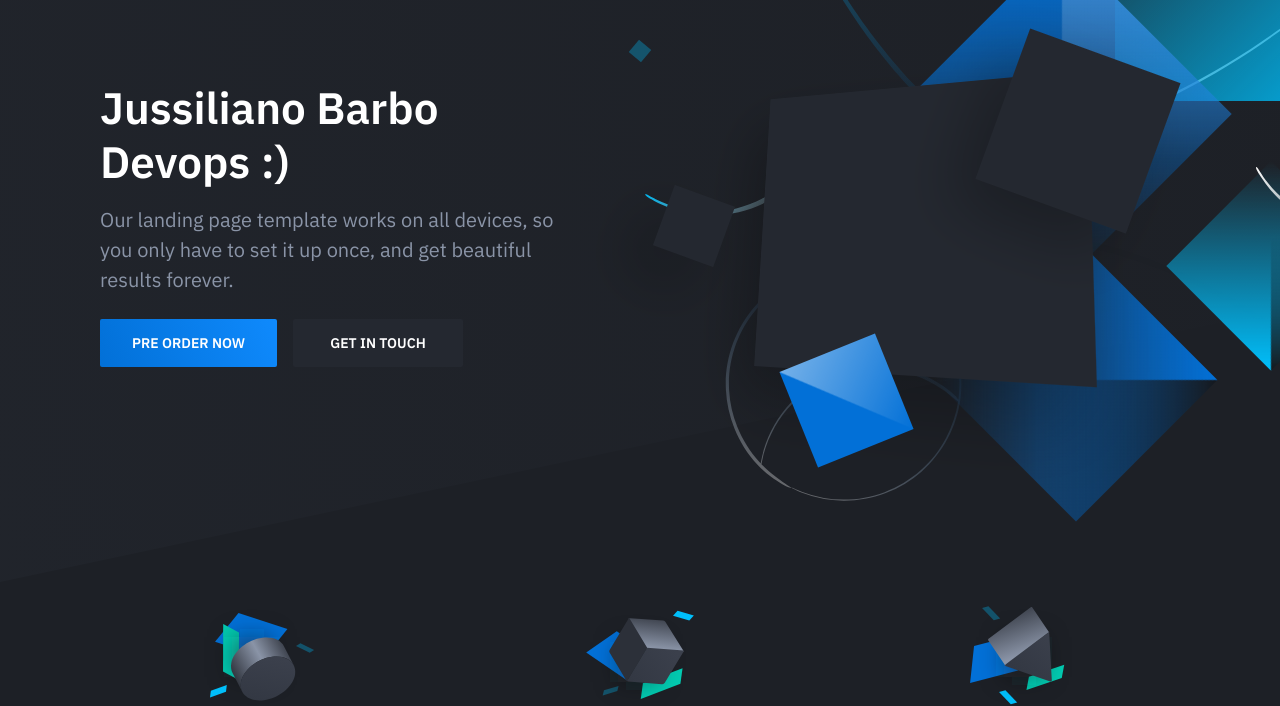
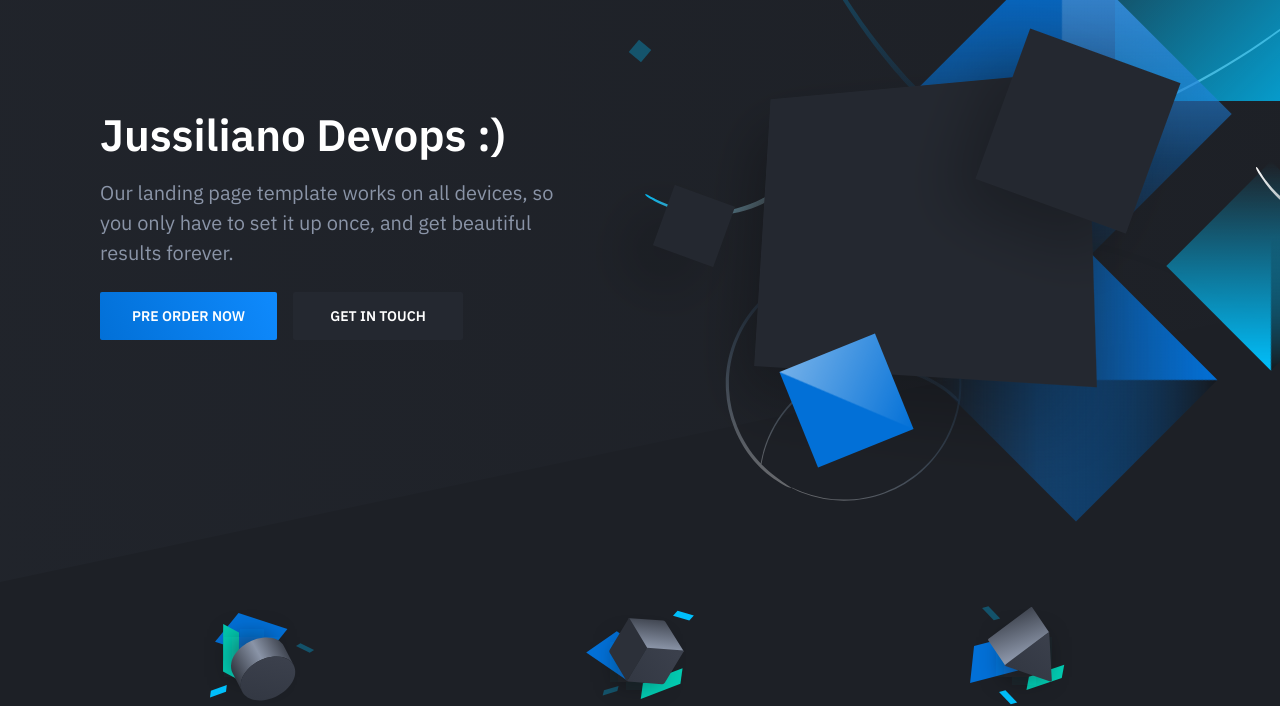
Before and after one commit to jussiliano/estadao, a plain HTML site: page index.html in a window 1280 px wide. Shown: the part 118-824 px from the top of the page. Drawn offline with nearby package versions, Linux system fonts and the light colour scheme.

Commit message:
Update index.html

```diff
--- a/index.html
+++ b/index.html
@@ -33,7 +33,7 @@
                 <div class="container">
                     <div class="hero-inner">
                         <div class="hero-copy">
-                            <h1 class="hero-title mt-0">Jussiliano Barbo Devops :)</h1>
+                            <h1 class="hero-title mt-0">Jussiliano Devops :)</h1>
                             <p class="hero-paragraph">Our landing page template works on all devices, so you only have to set it up once, and get beautiful results forever.</p>
                             <div class="hero-cta"><a class="button button-primary" href="#">Pre order now</a><a class="button" href="#">Get in touch</a></div>
                         </div>
```
